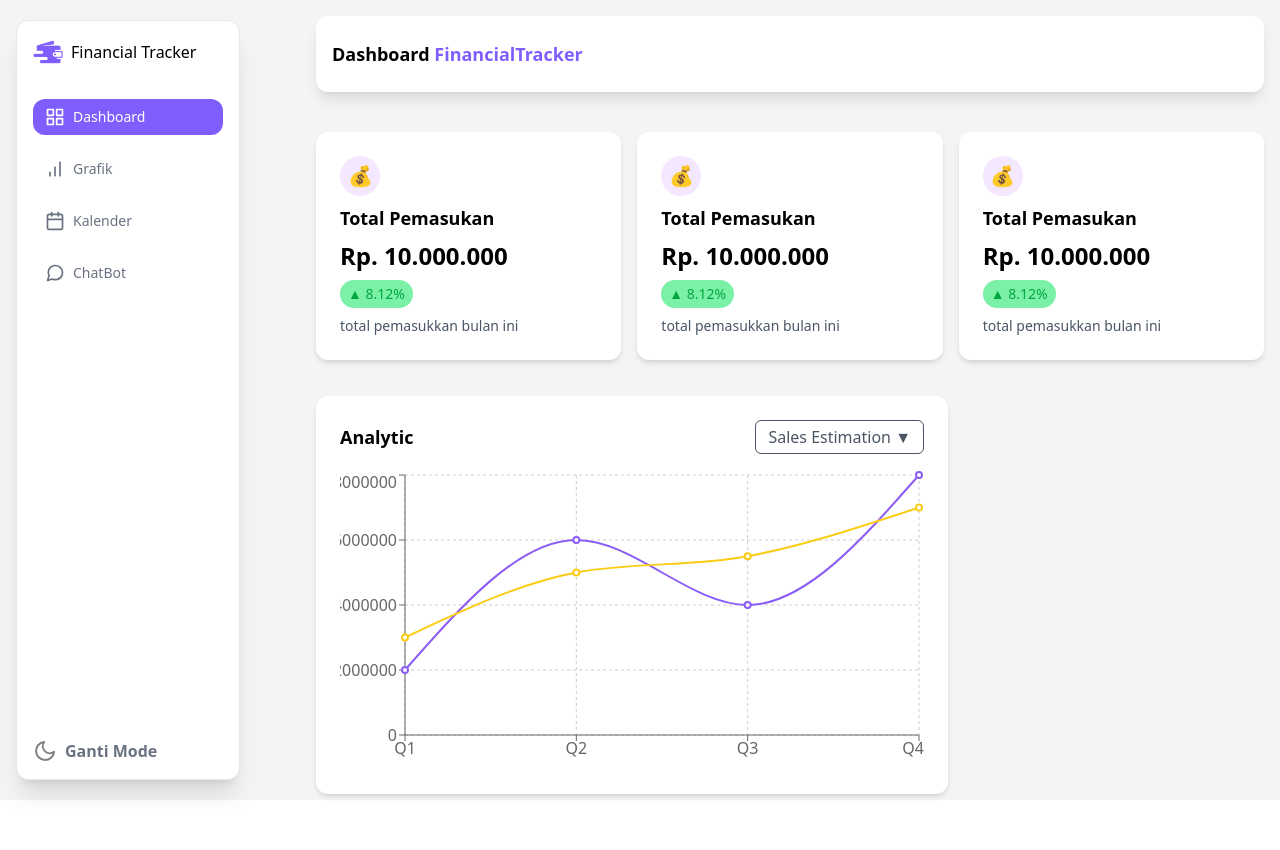
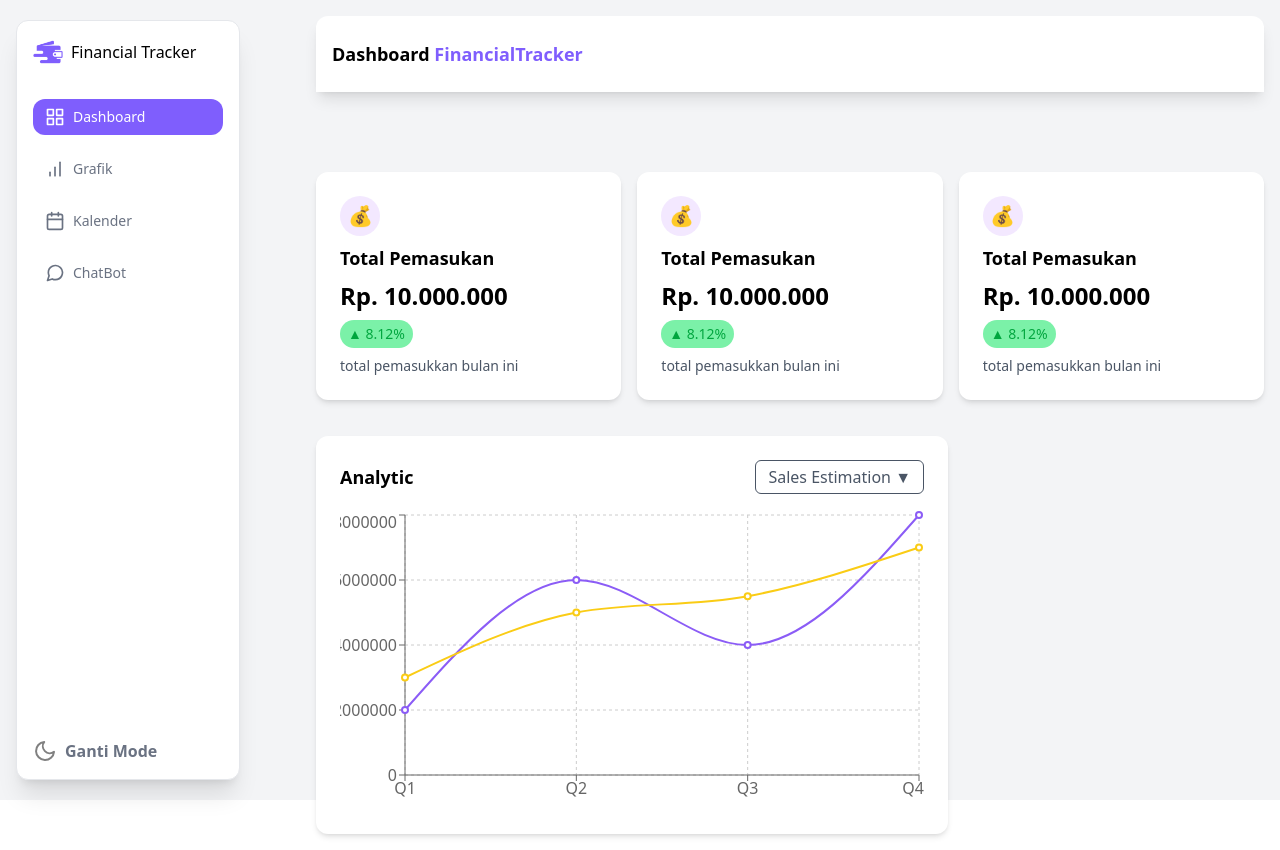
Before and after one commit to Randi-95/capstone2, a React (Vite) app: page /Dashboard in a window 1280 px wide. Before the commit the page ends 810 px from the top, so only its background shows below. Built offline with nearby package versions, Linux system fonts and the light colour scheme.

Commit message:
dashboard update

```diff
--- a/src/pages/dashboard.jsx
+++ b/src/pages/dashboard.jsx
@@ -86,14 +86,13 @@ const Dashboard = () => {
 
             <div className="bg-gray-100 lg:ml-[300px] w-full">
                 <div className="p-4">
-                    <button className="lg:hidden text-gray-500 mb-4" onClick={toggleSidebar}>
-                        <Menu size={24} />
-                    </button>
-
-                    <div className="bg-white rounded-xl shadow-lg p-4 py-6">
-                        <h2 className="text-lg font-bold">Dashboard <span className="text-primary"> FinancialTracker</span></h2>
-                    </div>
-                    <div className="grid md:grid-cols-3 gap-4 mt-10">
+                        <div className="bg-white w-full fixed left-0 right-0 top-0 md:relative gap-2 items-center rounded-t-xl shadow-lg p-4 py-6 flex">
+                            <button className="lg:hidden text-gray-500" onClick={toggleSidebar}>
+                                <Menu size={24} />
+                            </button>
+                            <h2 className="text-lg font-bold">Dashboard <span className="text-primary"> FinancialTracker</span></h2>
+                        </div>
+                    <div className="grid md:grid-cols-3 gap-4 mt-20">
                         <div class="bg-white max-w-[1000px] w-auto shadow-md rounded-xl p-6 flex flex-col gap-2">
                             <div className="h-10 w-10 bg-purple-100 flex items-center justify-center rounded-[50%]">
                                 <span className="text-xl">💰</span>
```
